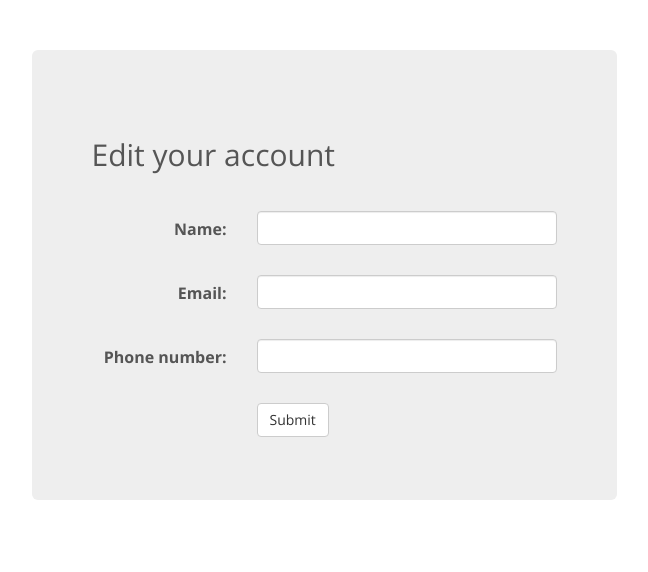
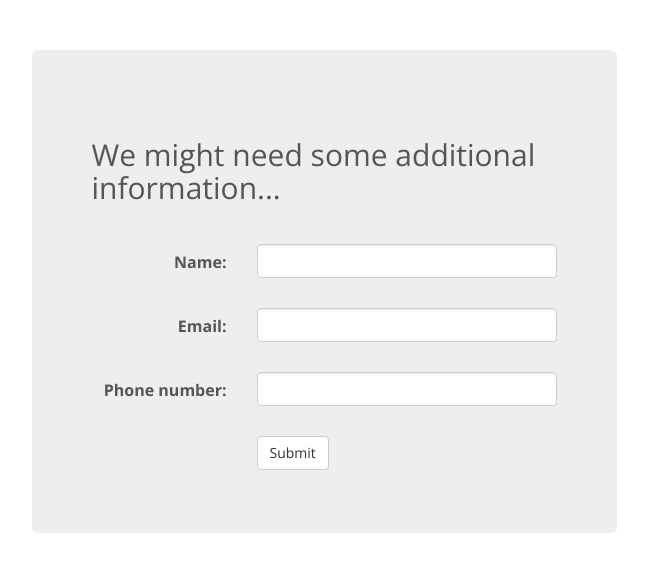
Before and after one commit to bertomartin/automobile_marketplace, a Django app: page /accounts/edit/ in a window 1280 px wide. Shown: the top 572 px of the page, without its empty margins (316-964 px from the left). Run offline with Django 3.2, Linux system fonts and the light colour scheme; the visitor is signed in with stand-in values (Sample User, id 1); data that the repository does not hold is empty; some libraries are stand-ins or nearby versions.

Commit message:
Adds working 'Account' url to user dropdown. Redirects to User Details view after signup welcome.

```diff
--- a/web_client/templates/homepage/index.html
+++ b/web_client/templates/homepage/index.html
@@ -49,7 +49,7 @@
                                    aria-expanded="false">Your cockpit<span class="caret"></span></a>
 
                                 <ul class="dropdown-menu">
-                                    <li><a href="#">Account</a></li>
+                                    <li><a href="{% url 'edit_user' %}">Account</a></li>
                                     <li><a href="{% url 'user_offers' %}">Your offers</a></li>
                                     <li><a href="{% url 'new_offer' %}">Create offer</a></li>
                                     <li role="separator" class="divider"></li>
--- a/web_client/templates/welcome/welcome.html
+++ b/web_client/templates/welcome/welcome.html
@@ -9,6 +9,6 @@
         <br>
         <br>
         <br>
-            <p><a class="btn btn-primary btn-lg" href="{% url 'homepage' %}" role="button">Let's start!</a></p>
+            <p><a class="btn btn-primary btn-lg" href="{% url 'edit_user' %}" role="button">Let's start!</a></p>
     </div>
 {% endblock %}
--- a/web_client/views/accounts.py
+++ b/web_client/views/accounts.py
@@ -34,7 +34,7 @@ class SignUp(CreateView):
             if user is not None:
                 if user.is_active:
                     login(request, user)
-                    return redirect('edit_user')
+                    return redirect('welcome')
 
         return render(request, self.template_name, {'form': form, 'title': 'Create new account', 'registration': 'Step 1'})
 
@@ -57,7 +57,7 @@ class EditUserDetails(View):
 
     def get(self, request, *args, **kwargs):
         form = self.get_form(request)
-        return render(request, self.template_name, {'form': form, 'title': 'Edit your account', 'registration': 'Step 2'})
+        return render(request, self.template_name, {'form': form, 'title': 'We might need some additional information...', 'registration': 'Step 2'})
 
     def post(self, request, *args, **kwargs):
         form = self.post_form(request)
@@ -66,4 +66,4 @@ class EditUserDetails(View):
             form.save()
             return redirect('welcome')
 
-        return render(request, self.template_name, {'form': form, 'title': 'Edit your account', 'registration': 'Step 2'})
+        return render(request, self.template_name, {'form': form, 'title': 'We might need some additional information...', 'registration': 'Step 2'})
```
